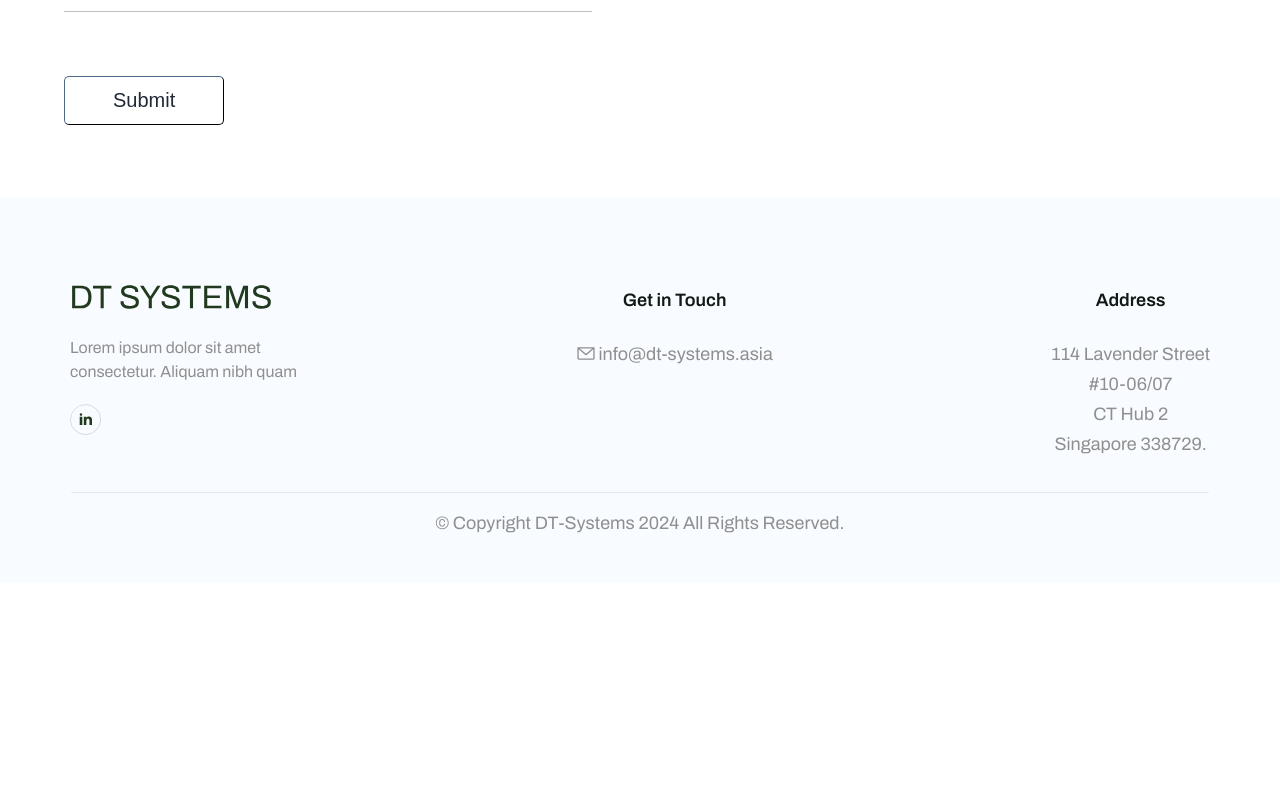
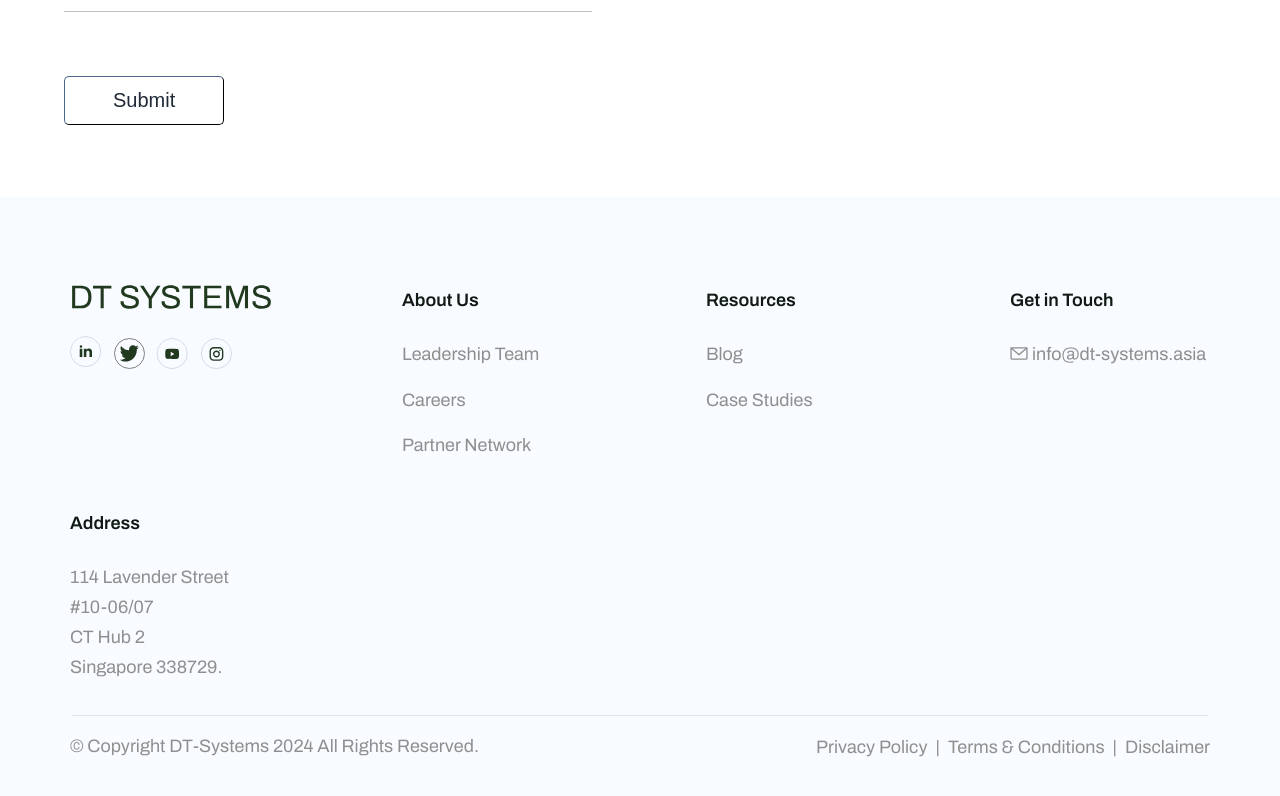
Before and after one commit to PruthviMogaveer/DT-system-dev, a Next.js app: page / in a window 1280 px wide. Shown: the part 4109-4905 px from the top of the page. Before the commit the page ends 4692 px from the top, so only its background shows below. Built offline with nearby package versions, Linux system fonts and the light colour scheme.

Commit message:
fix : fixes in footer

```diff
--- a/components/Footer.tsx
+++ b/components/Footer.tsx
@@ -35,13 +35,12 @@ const Footer: NextPage<FooterType> = ({ className = "" }) => {
       ${className}`}
     >
       <div
-        className="w-full flex  justify-between gap-10 max-w-full  flex-wrap
-        lg:gap-8 md:gap-10 sm:gap-10
-        max-[450px]:gap-0 footer mq500:flex-col mq500:items-center mq500:gap-5rem "
+        className="w-full flex  justify-between gap-12 max-w-full  flex-wrap
+        footer mq500:flex-col mq500:items-center mq500:gap-5rem "
       >
         {/* First Column */}
 
-        <div className="flex flex-col items-start justify-start gap-[1.706rem] text-[1rem] text-color-6 w-[20%] min-w-[200px] max-w-full">
+        <div className="flex flex-col items-start justify-start gap-[1.706rem] text-[1rem] text-color-6 w-[20%] min-w-[200px] max-w-full mq500:items-center">
           <Image
             className="w-[12.688rem] h-[1.469rem] relative z-[1] max-w-full"
             loading="lazy"
@@ -51,9 +50,9 @@ const Footer: NextPage<FooterType> = ({ className = "" }) => {
             src="/dt-systems-1.svg"
           />
           <div className="flex flex-col items-start justify-start gap-[1.25rem]">
-            <div className="relative leading-[150%] z-[1] mq500:text-center ">
+            {/* <div className="relative leading-[150%] z-[1] mq500:text-center ">
               Lorem ipsum dolor sit amet consectetur. Aliquam nibh quam
-            </div>
+            </div> */}
             <div
               className="flex flex-row items-center mq500:justify-center w-full gap-[0.737rem] z-[1] text-[0.781rem] text-gray-400 font-inter flex-wrap
             max-[450px]:gap-4  "
@@ -68,7 +67,7 @@ const Footer: NextPage<FooterType> = ({ className = "" }) => {
                   src="/awnode-0dfbe7a0261a000265c522e86775eb316775eb1b.svg"
                 />
               </a>
-              {/* <Image
+              <Image
                 style={{ border: "1px solid gray" }}
                 className="h-[1.8rem] w-[1.8rem] relative rounded-13xl-1"
                 loading="lazy"
@@ -92,36 +91,44 @@ const Footer: NextPage<FooterType> = ({ className = "" }) => {
                 height={32}
                 alt=""
                 src="/awnode-0dfbe7a0261a000265c522e86775eb376775eb1b.svg"
-              /> */}
+              />
             </div>
           </div>
         </div>
 
         {/* Second Column */}
-        {/* <div className="flex flex-col items-start justify-start gap-[1.5rem] min-w-[150px] mq500:items-center">
+        <div className="flex flex-col items-start justify-start gap-[1.5rem]  min-w-[200px] mq500:items-center">
           <div className="relative leading-[1.875rem] font-semibold z-[1]">
             About Us
           </div>
           <div className="flex flex-col items-start justify-start gap-[0.968rem] text-color-6 mq500:items-center">
-            <div className="relative leading-[1.875rem] z-[1]">Leadership Team</div>
-            <a className="[text-decoration:none] relative leading-[1.875rem] text-[inherit] z-[1]">Careers</a>
-            <div className="relative leading-[1.875rem] z-[1]">Partner Network</div>
+            <div className="relative leading-[1.875rem] z-[1]">
+              Leadership Team
+            </div>
+            <a className="[text-decoration:none] relative leading-[1.875rem] text-[inherit] z-[1]">
+              Careers
+            </a>
+            <div className="relative leading-[1.875rem] z-[1]">
+              Partner Network
+            </div>
           </div>
         </div>
 
-        <div className="flex flex-col items-start justify-start gap-[1.5rem] min-w-[150px] mq644:mt-[1rem] mq500:items-center">
+        <div className="flex flex-col items-start justify-start gap-[1.5rem]  min-w-[200px] mq644:mt-[1rem] mq500:items-center">
           <div className="relative leading-[1.875rem] font-semibold z-[1]">
             Resources
           </div>
           <div className="flex flex-col items-start justify-start gap-[1rem] text-color-6 mq500:items-center">
             <div className="relative leading-[1.875rem] z-[1]">Blog</div>
-            <div className="relative leading-[1.875rem] z-[1]">Case Studies</div>
+            <div className="relative leading-[1.875rem] z-[1]">
+              Case Studies
+            </div>
           </div>
-        </div>  */}
+        </div>
 
         {/* Third Column */}
         <div
-          className="flex flex-col items-start justify-start gap-[1.5rem] min-w-[200px] mq644:items-center mq644:mt-[1rem] mq500:ml-[3rem] items-center mq500:ml-[2rem] "
+          className="flex flex-col items-start  justify-start gap-[1.5rem] min-w-[200px] mq500:items-center mq644:mt-[1rem]  "
           style={imgStyle}
         >
           <div className="relative leading-[1.875rem] font-semibold z-[1]">
@@ -145,11 +152,11 @@ const Footer: NextPage<FooterType> = ({ className = "" }) => {
         </div>
 
         {/* Fourth Column */}
-        <div className="flex flex-col items-start justify-start gap-[1.5rem] min-w-[150px] mq644:mt-[1rem] items-center ">
+        <div className="flex flex-col items-start justify-start gap-[1.5rem] min-w-[200px] mq644:mt-[1rem] mq500:items-center">
           <div className="relative leading-[1.875rem] font-semibold z-[1]">
             Address
           </div>
-          <div className="relative leading-[1.875rem] text-color-6 z-[1] text-center">
+          <div className="relative leading-[1.875rem] text-color-6 z-[1] mq500:text-center">
             <p className="m-0">114 Lavender Street</p>
             <p className="m-0">#10-06/07</p>
             <p className="m-0">CT Hub 2</p>
@@ -159,7 +166,7 @@ const Footer: NextPage<FooterType> = ({ className = "" }) => {
       </div>
 
       {/* Footer Divider */}
-      <div className="w-full flex flex-col items-start justify-start gap-[1rem] text-color-6 mq460:ml-[2rem] mq430:ml-[1rem] mq400:ml-[-1rem]">
+      <div className="w-full flex flex-col items-start justify-start gap-[1rem] text-color-6 ">
         <Image
           className="w-full h-[1px] relative z-[1] object-cover"
           width={1300}
@@ -168,8 +175,8 @@ const Footer: NextPage<FooterType> = ({ className = "" }) => {
           src="/divider.svg"
         />
         <div
-          className="w-full flex flex-row items-center justify-center gap-4
-          max-[450px]:text-sm
+          className="w-full flex flex-row items-center justify-between gap-4
+          max-[450px]:text-sm mq800:gap-6
           max-[450px]:gap-4 mq800:flex-col"
         >
           {/* <div className="relative leading-[160%] z-[1] text-center">
@@ -178,6 +185,17 @@ const Footer: NextPage<FooterType> = ({ className = "" }) => {
           <div className="relative leading-[160%] z-[1] sm:text-sm text-center">
             © Copyright DT-Systems 2024 All Rights Reserved.
           </div>
+          <div className="flex flex-row items-center justify-center z-[1] mq470:flex-col mq470:gap-3">
+            <a href="" className="no-underline text-color-6 relative after:content-['|'] mq470:after:content-['']  after:mx-2 after:text-color-6">
+              <span>Privacy Policy</span>
+            </a>
+            <a href="" className="no-underline text-color-6 relative after:content-['|'] mq470:after:content-[''] after:mx-2 after:text-color-6">
+              <span>Terms & Conditions</span>
+            </a>
+            <a href="" className="no-underline text-color-6">
+              <span>Disclaimer</span>
+            </a>
+          </div>
         </div>
       </div>
     </footer>
--- a/tailwind.config.js
+++ b/tailwind.config.js
@@ -91,6 +91,9 @@ module.exports = {
       mq450: {
         raw: "screen and (max-width: 450px)",
       },
+      mq470: {
+        raw: "screen and (max-width: 470px)",
+      },
       mq1050: {
         raw: "screen and (max-width: 1210px)",
       },
```
